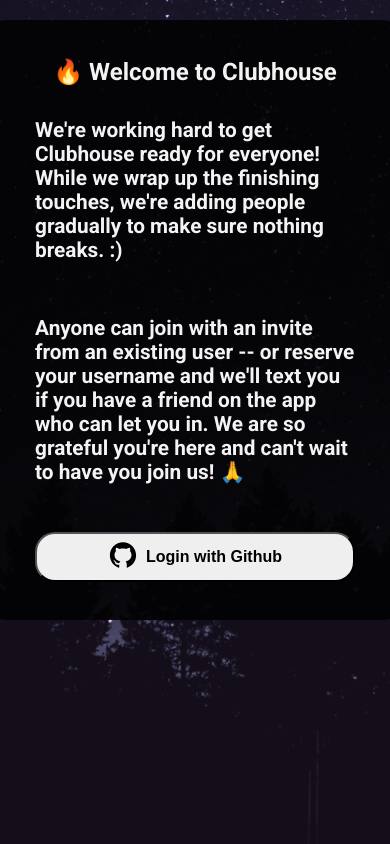
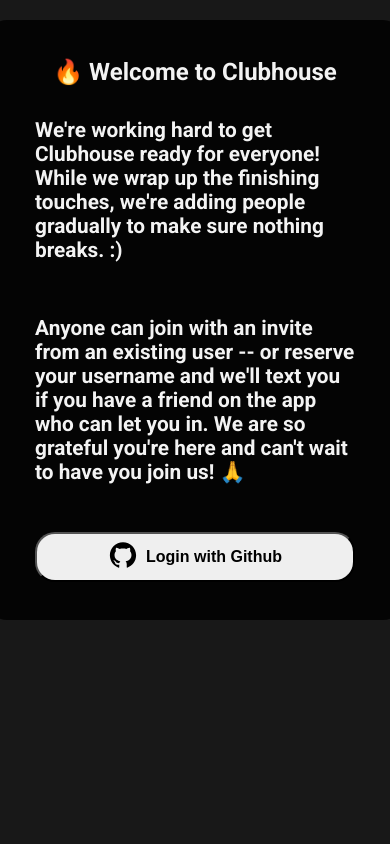
Before and after one commit to Dg-Lopes/Clubhouse, a Next.js app in the folder clubhouse-front/: page / in a window 390 px wide. Built offline with nearby package versions, Linux system fonts and the light colour scheme.

Commit message:
Color set for mobile mode

```diff
--- a/clubhouse-front/src/styles/globals.scss
+++ b/clubhouse-front/src/styles/globals.scss
@@ -10,6 +10,15 @@
   background-size: cover;
   background-repeat: no-repeat;
   background-position: center;
+  height: 100vh;
+  width: 100vw;
+}
+
+@media (max-width: 418px) {
+  body {
+    background: rgba(0, 0, 0, 0.904);
+    border-radius: 20px;
+  }
 }
 
 :root {
```
